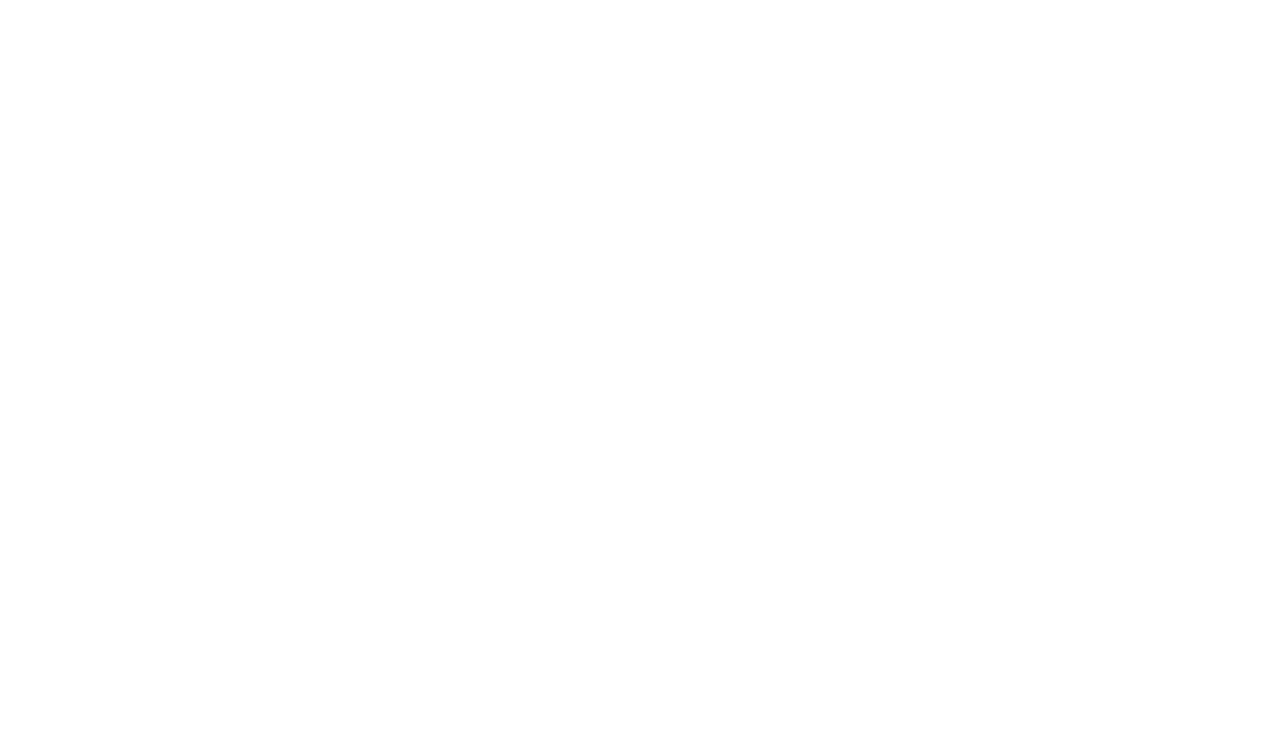
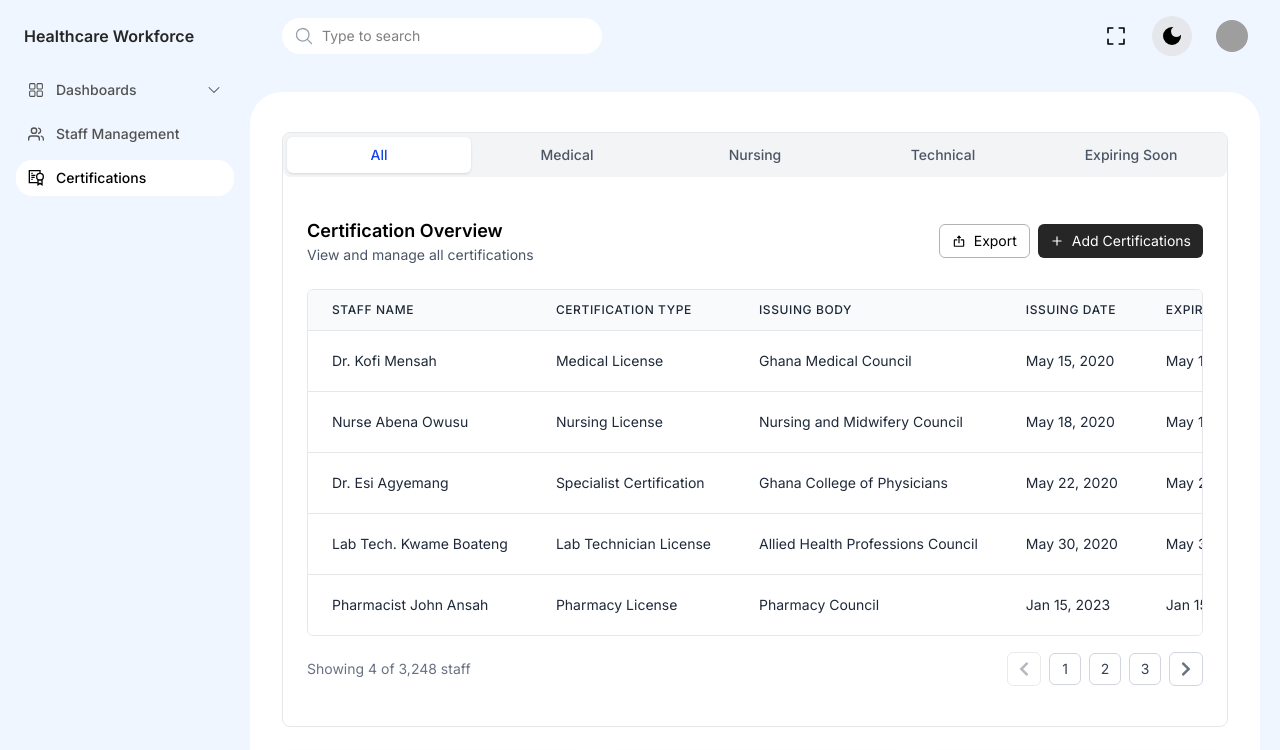
Before and after one commit to ntorilarry/healthcare-workforce, a React (Vite) app: page /certifications in a window 1280 px wide. Before the commit this address had no page. Shown: the top 750 px of the page. Built offline with nearby package versions, Linux system fonts and the light colour scheme; grey boxes are pictures that could not be loaded.

Commit message:
healthcare-workfore

```diff
--- a/src/data/SidebarData.ts
+++ b/src/data/SidebarData.ts
@@ -2,6 +2,7 @@
 import { MdOutlineDashboardCustomize } from "react-icons/md";
 import { RiDashboardHorizontalLine } from "react-icons/ri";
 import { RxDashboard } from "react-icons/rx";
+import { GrCertificate } from "react-icons/gr";
 
 export const navigation = [
   {
@@ -27,4 +28,10 @@
     href: "/staff/list",
     icon: FiUsers,
   },
+
+  {
+    name: "Certifications",
+    href: "/certifications",
+    icon: GrCertificate,
+  },
 ];
--- /dev/null
+++ b/src/pages/main/certifications/Certification.tsx
@@ -0,0 +1,257 @@
+import { FiPlus } from "react-icons/fi";
+import { useState } from "react";
+import { Link } from "react-router-dom";
+import type { DataTableColumn } from "../../../components/DataTable";
+import DataTable from "../../../components/DataTable";
+import { FaAward } from "react-icons/fa";
+import { Tab, TabGroup, TabList, TabPanel, TabPanels } from "@headlessui/react";
+import { BiExport } from "react-icons/bi";
+
+interface certificationItem {
+  id: string;
+  name: string;
+  certificationType: string;
+  issuingBody: string;
+  issueDate: string;
+  expiryDate: string;
+  status: "Active" | "Expiring Soon";
+}
+
+const Certification = () => {
+  const tableData: certificationItem[] = [
+    {
+      id: "1",
+      name: "Dr. Kofi Mensah",
+      certificationType: "Medical License",
+      issuingBody: "Ghana Medical Council",
+      issueDate: "May 15, 2020",
+      expiryDate: "May 15, 2025",
+      status: "Active",
+    },
+    {
+      id: "2",
+      name: "Nurse Abena Owusu",
+      certificationType: "Nursing License",
+      issuingBody: "Nursing and Midwifery Council",
+      issueDate: "May 18, 2020",
+      expiryDate: "May 18, 2025",
+      status: "Active",
+    },
+    {
+      id: "3",
+      name: "Dr. Esi Agyemang",
+      certificationType: "Specialist Certification",
+      issuingBody: "Ghana College of Physicians",
+      issueDate: "May 22, 2020",
+      expiryDate: "May 22, 2025",
+      status: "Active",
+    },
+    {
+      id: "4",
+      name: "Lab Tech. Kwame Boateng",
+      certificationType: "Lab Technician License",
+      issuingBody: "Allied Health Professions Council",
+      issueDate: "May 30, 2020",
+      expiryDate: "May 30, 2025",
+      status: "Expiring Soon",
+    },
+    {
+      id: "5",
+      name: "Pharmacist John Ansah",
+      certificationType: "Pharmacy License",
+      issuingBody: "Pharmacy Council",
+      issueDate: "Jan 15, 2023",
+      expiryDate: "Jan 15, 2025",
+      status: "Expiring Soon",
+    },
+  ];
+
+  const columns: DataTableColumn<certificationItem>[] = [
+    {
+      header: "Staff Name",
+      accessor: "name",
+    },
+
+    {
+      header: "Certification Type",
+      accessor: "certificationType",
+    },
+    {
+      header: "Issuing Body",
+      accessor: "issuingBody",
+    },
+    {
+      header: "Issuing Date",
+      accessor: "issueDate",
+    },
+    {
+      header: "Expiry Date",
+      accessor: "expiryDate",
+    },
+    {
+      header: "Status",
+      accessor: "status",
+      render: (item) => (
+        <span
+          className={`px-2 inline-flex text-xs leading-5 font-semibold rounded-full ${
+            item.status === "Active"
+              ? "bg-green-100 text-green-800"
+              : "bg-yellow-100 text-yellow-800"
+          }`}
+        >
+          {item.status}
+        </span>
+      ),
+    },
+    {
+      header: "Actions",
+      accessor: "id",
+      render: () => (
+        <div className="flex ">
+          <button className="rounded-md px-2 py-1 text-sm text-blue-500 hover:bg-blue-100">
+            View
+          </button>
+        </div>
+      ),
+    },
+  ];
+
+  const actionButton = (
+    <div className="flex flex-wrap gap-2">
+      <button className="flex items-center gap-2 text-sm border border-black/30 hover:bg-neutral-800 hover:text-white text-black rounded-md px-3 py-1.5">
+        <BiExport className="h-3.5 w-3.5" />
+        Export
+      </button>
+      <Link
+        to="/staff/create"
+        className="flex items-center gap-2 text-sm bg-neutral-800 text-white rounded-md px-3 py-1.5 hover:bg-neutral-900"
+      >
+        <FiPlus className="h-3.5 w-3.5" />
+        Add Certifications
+      </Link>
+    </div>
+  );
+
+  const [currentPage, setCurrentPage] = useState(1);
+  const [totalPages] = useState(1);
+
+  return (
+    <div>
+      <div className="rounded-lg border border-gray-200 bg-white">
+        {" "}
+        <TabGroup defaultIndex={0}>
+          <TabList className="flex space-x-1 rounded-lg bg-gray-100 p-1 mb-4">
+            <Tab
+              className={({ selected }) =>
+                `w-full py-2 text-sm font-medium leading-5 rounded-md ${
+                  selected
+                    ? "bg-white shadow text-blue-700"
+                    : "text-gray-600 hover:bg-white/[0.12] hover:text-gray-700"
+                }`
+              }
+            >
+              All
+            </Tab>
+            <Tab
+              className={({ selected }) =>
+                `w-full py-2 text-sm font-medium leading-5 rounded-md ${
+                  selected
+                    ? "bg-white shadow text-blue-700"
+                    : "text-gray-600 hover:bg-white/[0.12] hover:text-gray-700"
+                }`
+              }
+            >
+              Medical
+            </Tab>
+            <Tab
+              className={({ selected }) =>
+                `w-full py-2 text-sm font-medium leading-5 rounded-md ${
+                  selected
+                    ? "bg-white shadow text-blue-700"
+                    : "text-gray-600 hover:bg-white/[0.12] hover:text-gray-700"
+                }`
+              }
+            >
+              Nursing
+            </Tab>
+            <Tab
+              className={({ selected }) =>
+                `w-full py-2 text-sm font-medium leading-5 rounded-md ${
+                  selected
+                    ? "bg-white shadow text-blue-700"
+                    : "text-gray-600 hover:bg-white/[0.12] hover:text-gray-700"
+                }`
+              }
+            >
+              Technical
+            </Tab>
+            <Tab
+              className={({ selected }) =>
+                `w-full py-2 text-sm font-medium leading-5 rounded-md ${
+                  selected
+                    ? "bg-white shadow text-blue-700"
+                    : "text-gray-600 hover:bg-white/[0.12] hover:text-gray-700"
+                }`
+              }
+            >
+              Expiring Soon
+            </Tab>
+          </TabList>
+          <TabPanels className="mt-0">
+            <TabPanel>
+              <DataTable
+                data={tableData}
+                columns={columns}
+                title="Certification Overview"
+                description="View and manage all certifications"
+                headerAction={actionButton}
+                pagination={{
+                  currentPage,
+                  totalPages,
+                  onPageChange: setCurrentPage,
+                }}
+              />
+            </TabPanel>
+            {/* Add other Tab.Panels for different tabs if needed */}
+          </TabPanels>
+        </TabGroup>
+      </div>
+      <div className="grid gap-4 md:grid-cols-3 pt-6">
+        <div className="rounded-lg border border-gray-200 bg-white p-6 shadow-sm">
+          <div className="flex flex-row items-center justify-between pb-2">
+            <h3 className="text-sm font-medium">Valid Certifications</h3>
+            <FaAward className="h-4 w-4 text-green-500" />
+          </div>
+          <div className="py-4 pt-0">
+            <div className="text-2xl font-bold">2,845</div>
+            <p className="text-xs text-gray-500">95% of total certifications</p>
+          </div>
+        </div>
+
+        <div className="rounded-lg border border-gray-200 bg-white p-6 shadow-sm">
+          <div className="flex flex-row items-center justify-between pb-2">
+            <h3 className="text-sm font-medium">Expiring in 90 Days</h3>
+            <FaAward className="h-4 w-4 text-amber-500" />
+          </div>
+          <div className="py-4 pt-0">
+            <div className="text-2xl font-bold">124</div>
+            <p className="text-xs text-gray-500">4% of total certifications</p>
+          </div>
+        </div>
+
+        <div className="rounded-lg border border-gray-200 bg-white p-6 shadow-sm">
+          <div className="flex flex-row items-center justify-between pb-2">
+            <h3 className="text-sm font-medium">Expired</h3>
+            <FaAward className="h-4 w-4 text-red-500" />
+          </div>
+          <div className="py-4 pt-0">
+            <div className="text-2xl font-bold">32</div>
+            <p className="text-xs text-gray-500">1% of total certifications</p>
+          </div>
+        </div>
+      </div>
+    </div>
+  );
+};
+
+export default Certification;
--- a/src/pages/main/staffManagement/staff/Staff.tsx
+++ b/src/pages/main/staffManagement/staff/Staff.tsx
@@ -3,6 +3,7 @@
 import DataTable from "../../../../components/DataTable";
 import { useState } from "react";
 import { Link, useNavigate } from "react-router-dom";
+import { BiExport } from "react-icons/bi";
 
 interface staffItem {
   id: string;
@@ -40,7 +41,7 @@
       name: "Lab Tech. Kwame Boateng",
       facility: "Cape Coast Teaching Hospital",
       role: "Lab Technician",
-      status: "Active",
+      status: "Inactive",
     },
   ];
 
@@ -68,7 +69,13 @@
       header: "Status",
       accessor: "status",
       render: (item) => (
-        <span className="px-2 inline-flex text-xs leading-5 font-semibold rounded-full bg-amber-100 text-amber-800">
+        <span
+          className={`px-2 inline-flex text-xs leading-5 font-semibold rounded-full ${
+            item.status === "Active"
+              ? "bg-green-100 text-green-800"
+              : "bg-red-100 text-red-800"
+          }`}
+        >
           {item.status}
         </span>
       ),
@@ -78,10 +85,13 @@
   const actionButton = (
     <div className="flex flex-wrap gap-2">
       <button className="flex items-center gap-2 text-sm border border-black/30 hover:bg-neutral-800 hover:text-white text-black rounded-md px-3 py-1.5">
-        <FiPlus className="h-3.5 w-3.5" />
+        <BiExport className="h-3.5 w-3.5" />
         Export
       </button>
-      <Link to="/staff/create" className="flex items-center gap-2 text-sm bg-neutral-800 text-white rounded-md px-3 py-1.5 hover:bg-neutral-900">
+      <Link
+        to="/staff/create"
+        className="flex items-center gap-2 text-sm bg-neutral-800 text-white rounded-md px-3 py-1.5 hover:bg-neutral-900"
+      >
         <FiPlus className="h-3.5 w-3.5" />
         Add Staff
       </Link>
--- a/src/utils/AppRouter.tsx
+++ b/src/utils/AppRouter.tsx
@@ -6,6 +6,7 @@
 import Dashboard2 from "../pages/main/dashboards/dashboard2/Dashboard2";
 import CreateStaff from "../pages/main/staffManagement/createStaff/CreateStaff";
 import ViewStaff from "../pages/main/staffManagement/viewStaff/ViewStaff";
+import Certification from "../pages/main/certifications/Certification";
 
 const AppRouter = () => {
   return (
@@ -26,6 +27,8 @@
           <Route path="create" element={<CreateStaff />} />
           <Route path="view" element={<ViewStaff />} />
         </Route>
+
+        <Route path="certifications" element={<Certification />} />
       </Route>
 
       {/* <Route path="/*" element={<PageNotFound />} /> */}
```
